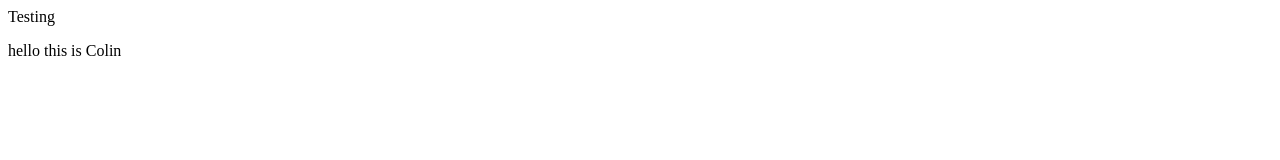
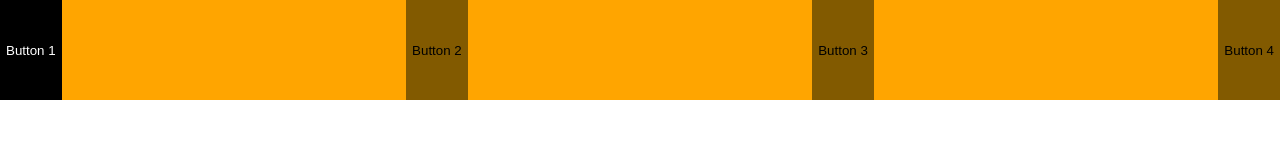
Before and after one commit to DakotaNeaman/SpragueDoGood, a plain HTML site: page index.html in a window 1280 px wide. Drawn offline with Linux system fonts and the light colour scheme.

Commit message:
Added the basic header

```diff
--- a/index.html
+++ b/index.html
@@ -1,6 +1,16 @@
 <html>
+  <head>
+    <link rel="stylesheet" href="style.css">
+    </head>
   <body>
-    <p>Testing</p>
-    <p>hello this is Colin</p>
+
+    <div id="left-column"></div>
+    <div id="buttons-header">
+      <button class="header-button selected" href="#">Button 1</button>
+      <button class="header-button unselected" href="#">Button 2</button>
+      <button class="header-button unselected" href="#">Button 3</button>
+      <button class="header-button unselected" href="#">Button 4</button>
+    </div>
   </body>
+  <script src="script.js"></script>
 </html>
--- a/script.js
+++ b/script.js
@@ -0,0 +1,17 @@
+let headerButtons = document.getElementsByClassName("header-button");
+let unselectedButtons = document.getElementsByClassName("unselected");
+let selectedButtons = document.getElementsByClassName("selected");
+
+
+for (let i = 0; i < headerButtons.length; i++) {
+    let currentButton = headerButtons[i];
+    currentButton.addEventListener("click", function() {
+        if(currentButton.classList.contains("unselected")) {
+            selectedButtons[0].classList.add("unselected");
+            selectedButtons[0].classList.remove("selected");
+
+            currentButton.classList.add("selected");
+            currentButton.classList.remove("unselected");
+        }
+    });
+}
--- a/style.css
+++ b/style.css
@@ -0,0 +1,35 @@
+body {
+    margin: 0;
+    padding: 0;
+}
+
+#buttons-header {
+    background-color: orange;
+    width: 100vw;
+    height: 100px;
+    margin: 0 !important;
+    display: flex;
+    flex-direction: row;
+    justify-content: space-between;
+    align-items: center;
+}
+
+.header-button {
+    border: none;
+}
+
+.header-button:hover {
+    background-color: black;
+    color: white;
+}
+
+.selected {
+    background-color: black;
+    color: white;
+    height: 100px;
+}
+
+.unselected {
+    background-color: rgb(130, 90, 0);
+    height: 100%;
+}
```
